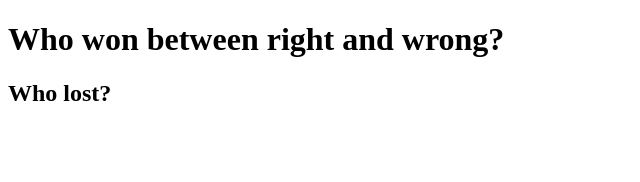
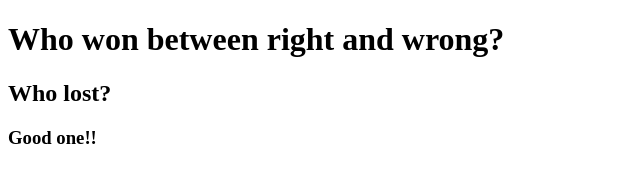
Before and after one commit to GreyMind95/bananabread, a plain HTML site: page index.html in a window 1280 px wide. Shown: the whole page, without its empty margins (0-640 px from the left). Drawn offline with Linux system fonts and the light colour scheme.

Commit message:
updated file

```diff
--- a/index.html
+++ b/index.html
@@ -6,5 +6,6 @@
 <body>
 	<h1>Who won between right and wrong?</h1>
 	<h2>Who lost?</h2>
+	<h3>Good one!!</h3>
 </body>
 </html>
```
